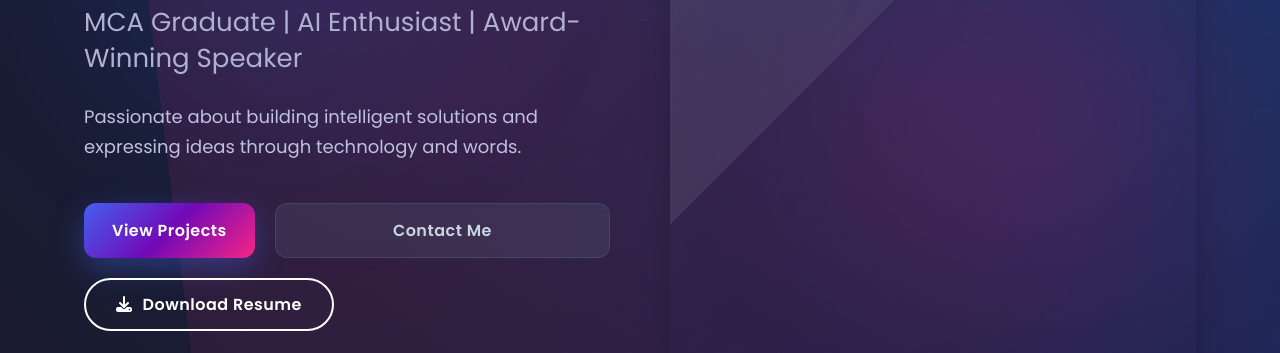
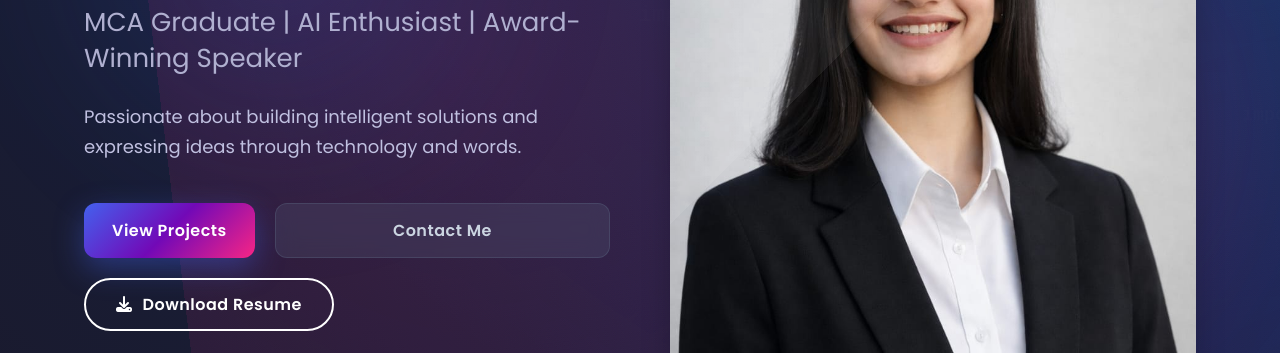
Before and after one commit to AmanSah078/protfolio, a plain HTML site: page index.html in a window 1280 px wide. Shown: the part 364-717 px from the top of the page. Drawn offline with Linux system fonts and the light colour scheme.

Commit message:
Update prot.css

```diff
--- a/prot.css
+++ b/prot.css
@@ -3794,7 +3794,7 @@ footer p {
 .image-placeholder {
     width: 100%;
     height: 700px; /* ya jo height chahiye */
-    background-image: url('/public/Protfolio_Of_Shelly_Didi/images/WhatsApp Image 2025-12-10 at 22.59.44_76610d77.jpg');
+    background-image: url('WhatsApp Image 2025-12-10 at 22.59.44_76610d77.jpg');
     background-size: cover;
     background-position: center;
     background-repeat: no-repeat;
```
